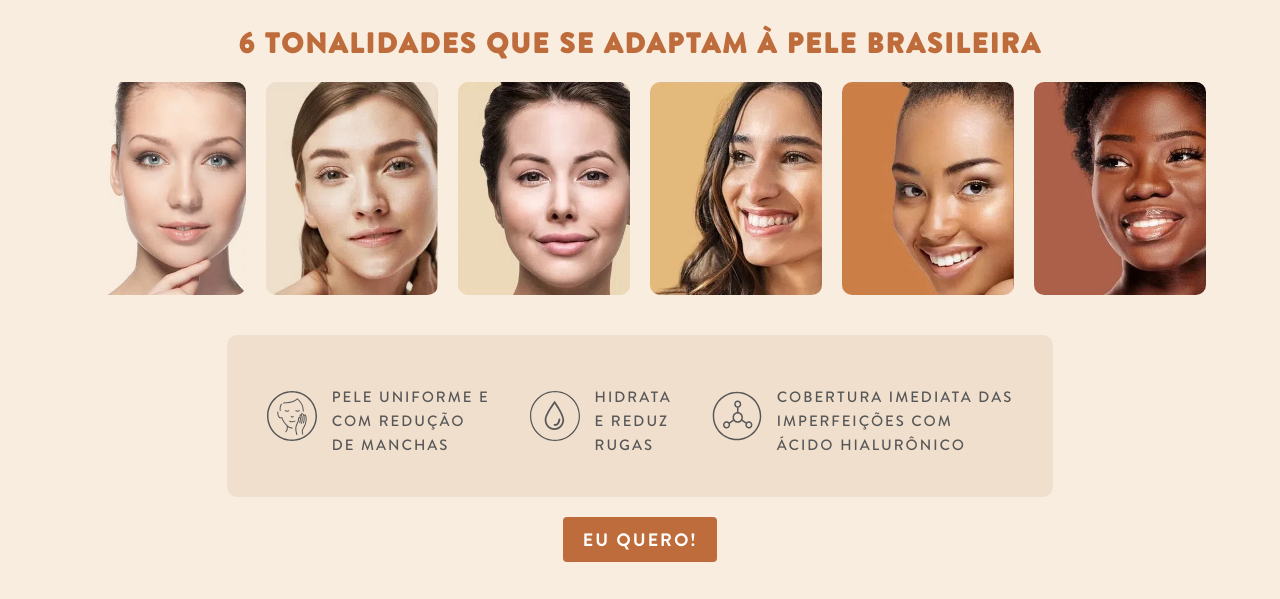
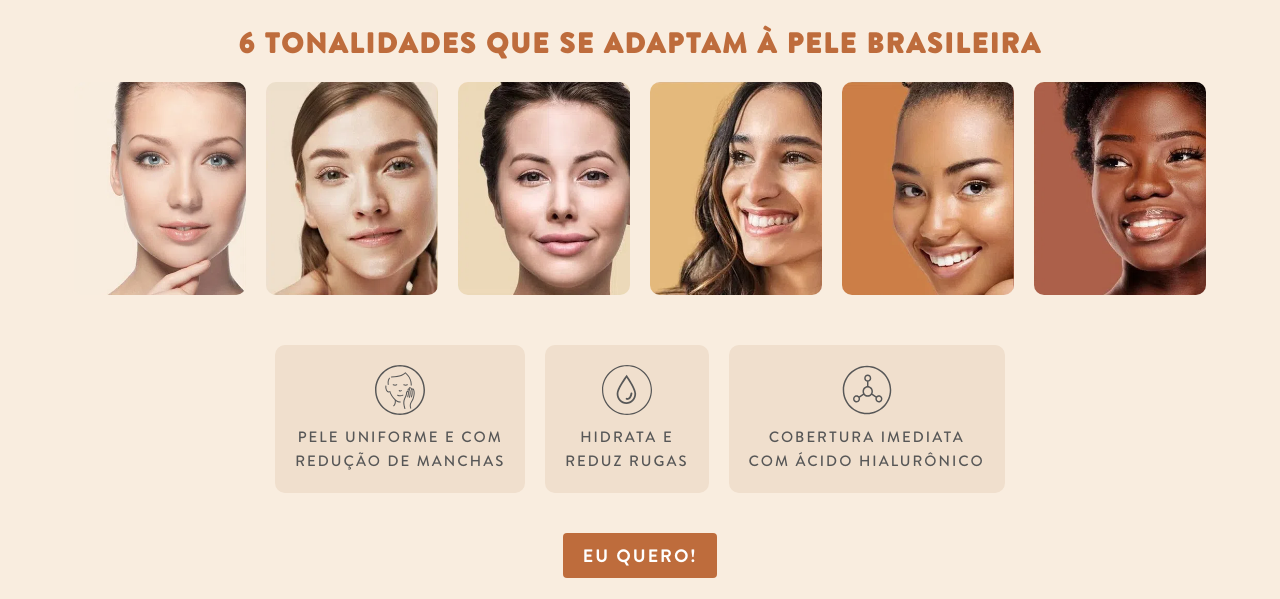
Before and after one commit to paloma-ferraz/lp-default, a plain HTML site: page index.html in a window 1280 px wide. Shown: the part 1044-1643 px from the top of the page. Drawn offline with Linux system fonts and the light colour scheme.

Commit message:
ajustes benefícios boxes

```diff
--- a/index.html
+++ b/index.html
@@ -122,7 +122,7 @@
                 <img src="images/peleuniforme.svg" width="50" alt="">
             </div>
             <div>
-            <p class="text3"> PELE UNIFORME E </br> COM REDUÇÃO </br>  DE MANCHAS
+            <p class="text3"> PELE UNIFORME E COM </br> REDUÇÃO DE MANCHAS
             </p>
             </div>
         </div>
@@ -132,7 +132,7 @@
                 <img src="images/hidrataereduz.svg" width="50" alt="">
             </div>
             <div>
-            <p class="text3">HIDRATA </br> E REDUZ </br> RUGAS
+            <p class="text3">HIDRATA E </br> REDUZ RUGAS
             </p>
             </div>
         </div>
@@ -143,7 +143,7 @@
             </div>
             <div>
             <p class="text3">
-                 COBERTURA IMEDIATA DAS </br> IMPERFEIÇÕES COM </br> ÁCIDO HIALURÔNICO
+                 COBERTURA IMEDIATA</br> COM ÁCIDO HIALURÔNICO
             </p>
             </div>
         </div>
--- a/style.css
+++ b/style.css
@@ -251,7 +251,7 @@ body {
     justify-content: center;
     flex-direction: row;
     width: 90%;
-    margin-bottom: 30px;
+    margin-bottom: 20px;
 }
 
 #fotoscorescima {
@@ -285,7 +285,6 @@ body {
     justify-content: center;
     flex-direction: row;
     border-radius: 10px;
-    background-color: #f0dfcd;
     margin-bottom: 30px;
     padding: 20px;
 }
@@ -294,8 +293,12 @@ body {
     display: flex;
     justify-content: center;
     align-items: center;
-    flex-direction: row;
+    flex-direction: column;
     padding: 20px;
+    background-color: #f0dfcd;
+    border-radius: 10px;
+    margin-left: 10px;
+    margin-right: 10px;
 }
 
 #bloco3 {
@@ -384,12 +387,11 @@ body {
 .text3 {
     font-family: "BrandonTextMedium";
     letter-spacing: 2px;
-    text-align: left;
+    text-align: center;
     color: #575757;
     font-size: 15px;
     line-height: 24px;
     padding-top: 10px;
-    padding-left: 15px;
 }
 
 a {
```
